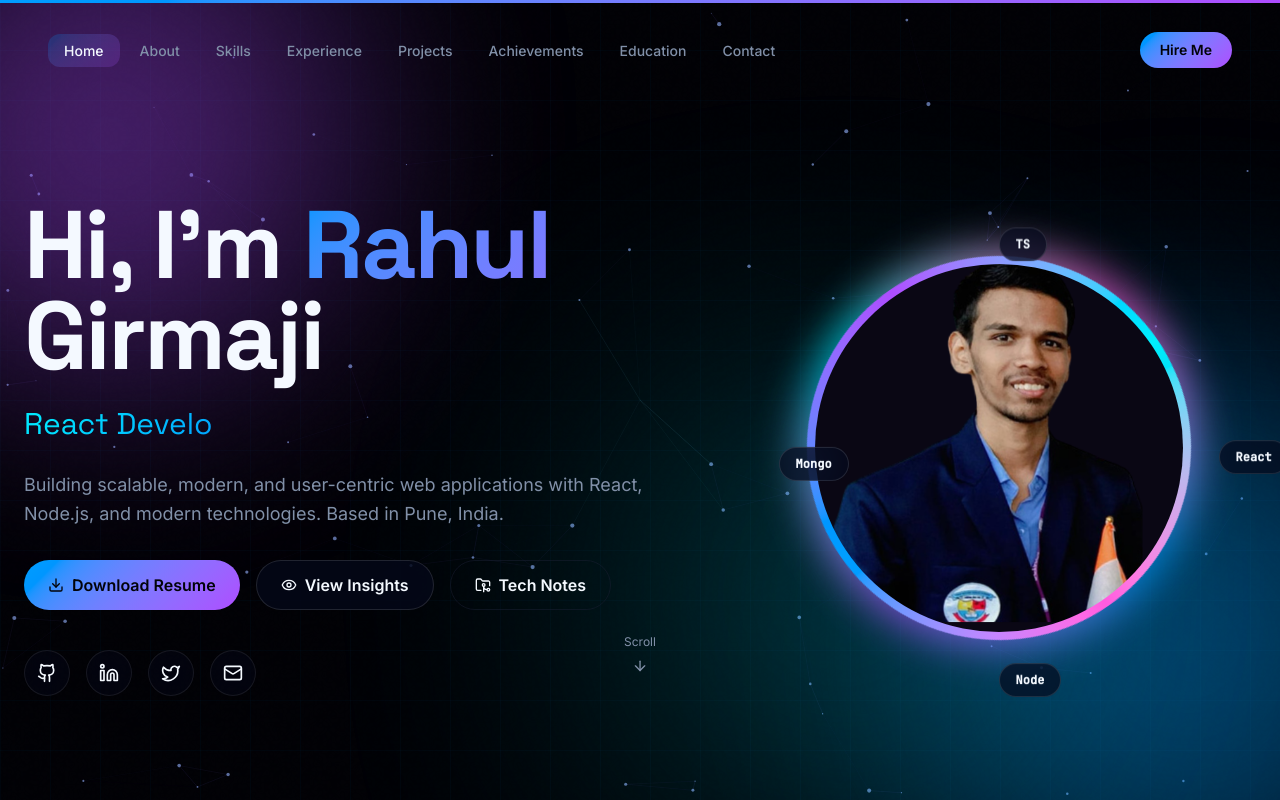
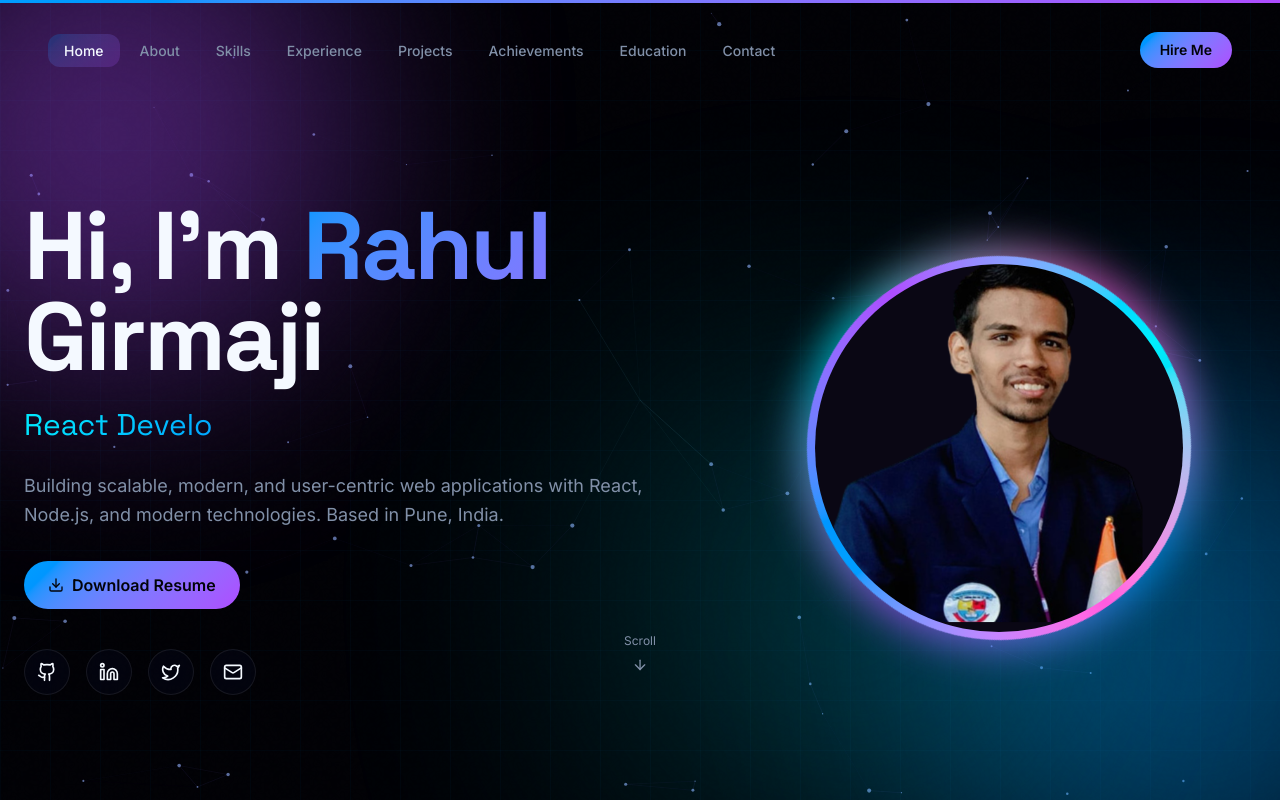
Before and after one commit to girmajirahul/new_portfolio, a React (Vite) app: page / in a window 1280 px wide. Shown: the top 800 px of the page. Built offline with nearby package versions, Linux system fonts and the light colour scheme.

Commit message:
UI changes

```diff
--- a/src/App.jsx
+++ b/src/App.jsx
@@ -17,10 +17,10 @@ export default function App() {
       />
       <Routes>
         <Route path="/" element={<Home />} />
-        <Route path="/blog" element={<BlogPage />} />
+        {/* <Route path="/blog" element={<BlogPage />} />
         <Route path="/blog/:slug" element={<PostPage />} />
         <Route path="/tech" element={<TechIndex />} />
-        <Route path="/tech/:slug" element={<TechPostPage />} />
+        <Route path="/tech/:slug" element={<TechPostPage />} /> */}
       </Routes>
 
     </>
--- a/src/components/portfolio/Hero.tsx
+++ b/src/components/portfolio/Hero.tsx
@@ -99,7 +99,7 @@ export function Hero() {
                 <Download className="w-4 h-4 group-hover:-translate-y-0.5 transition-transform" />
                 Download Resume
               </a>
-              <a
+              {/* <a
                 href="/blog"
                 className="inline-flex items-center gap-2 rounded-full px-6 py-3 font-semibold glass-strong hover:bg-white/10 transition-all hover:scale-105"
               >
@@ -112,7 +112,7 @@ export function Hero() {
               >
                 <FolderGit2 className="w-4 h-4" />
                Tech Notes
-              </a>
+              </a> */}
             </motion.div>
 
             <motion.div
@@ -176,7 +176,7 @@ export function Hero() {
                 />
               </div>
               {/* Floating tech badges */}
-              {["React", "Node", "Mongo", "TS"].map((t, i) => {
+              {/* {["React", "Node", "Mongo", "TS"].map((t, i) => {
                 const angle = (i / 4) * Math.PI * 2;
                 return (
                   <motion.div
@@ -193,7 +193,7 @@ export function Hero() {
                     {t}
                   </motion.div>
                 );
-              })}
+              })} */}
             </div>
           </motion.div>
         </div>
```
